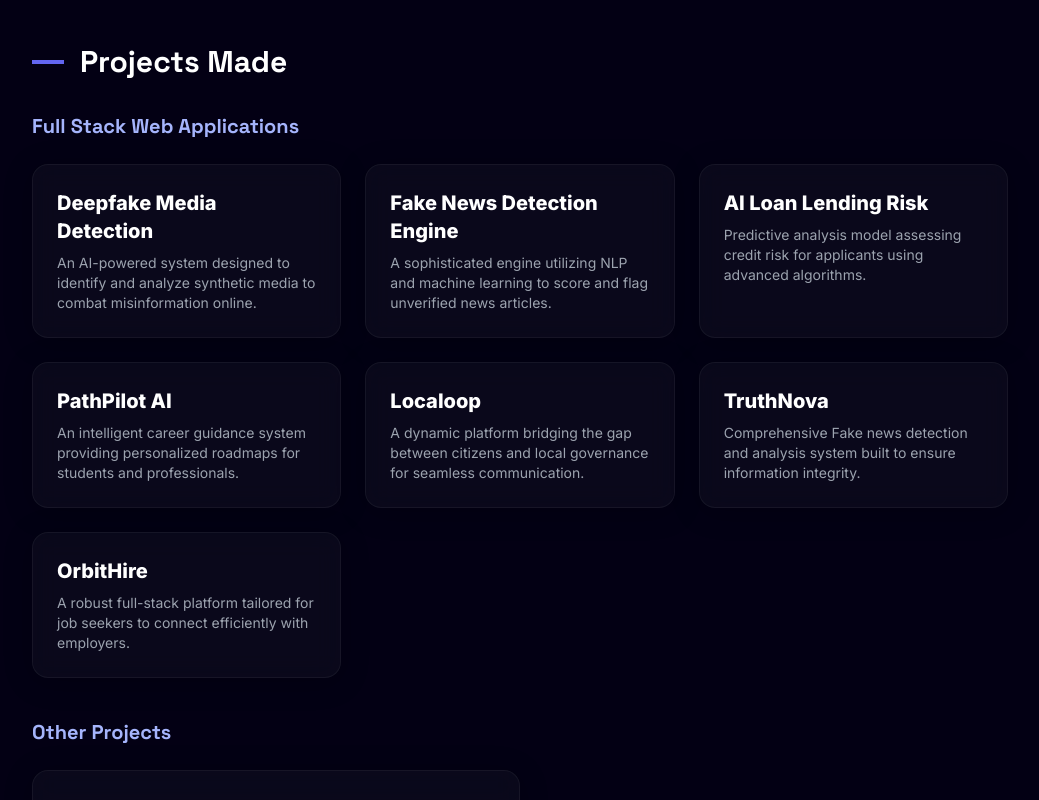
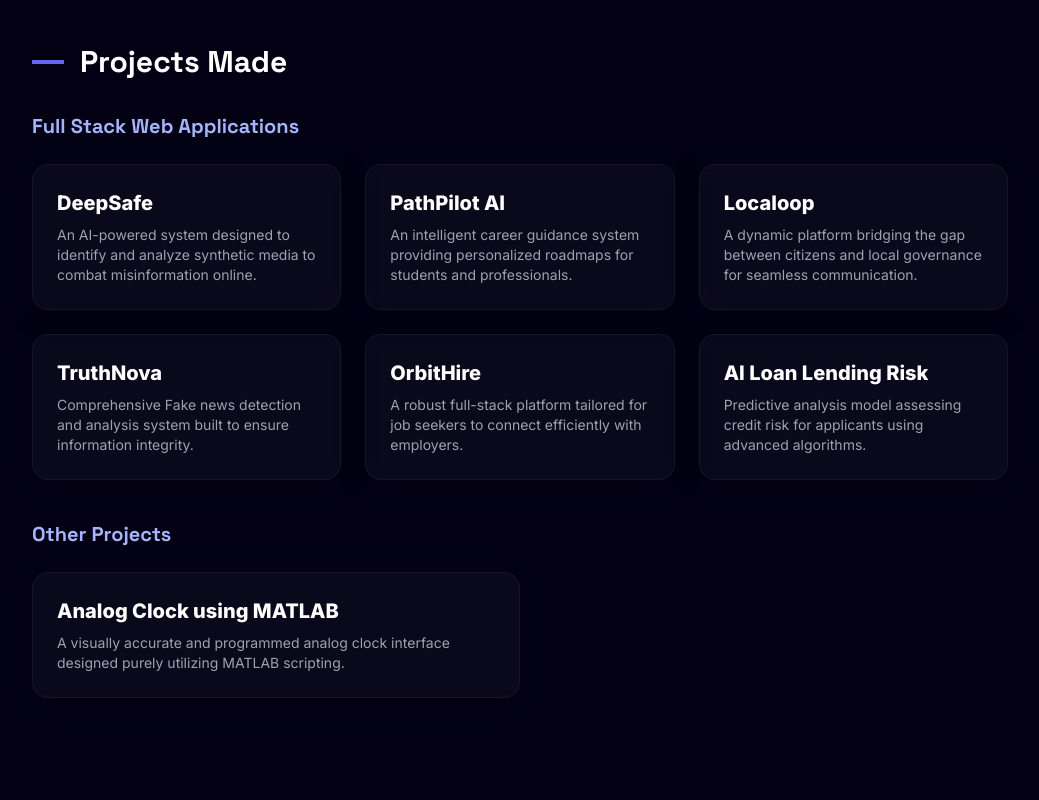
Before and after one commit to harshil-kamc/Portfolio, a plain HTML site: page index.html in a window 1280 px wide. Shown: the part 2000-2800 px from the top of the page, without its empty margins (120-1159 px from the left). Drawn offline with nearby package versions, Linux system fonts and the light colour scheme.

Commit message:
Update project names and particle count settings

```diff
--- a/index.html
+++ b/index.html
@@ -219,16 +219,8 @@
 
             <div class="grid grid-cols-1 md:grid-cols-2 lg:grid-cols-3 gap-4 md:gap-6">
                 <div class="glass-panel p-5 md:p-6 flex flex-col h-full">
-                    <h4 class="text-lg md:text-xl font-bold text-white mb-2">Deepfake Media Detection</h4>
+                    <h4 class="text-lg md:text-xl font-bold text-white mb-2">DeepSafe</h4>
                     <p class="text-xs md:text-sm text-gray-400 flex-grow">An AI-powered system designed to identify and analyze synthetic media to combat misinformation online.</p>
-                </div>
-                <div class="glass-panel p-5 md:p-6 flex flex-col h-full">
-                    <h4 class="text-lg md:text-xl font-bold text-white mb-2">Fake News Detection Engine</h4>
-                    <p class="text-xs md:text-sm text-gray-400 flex-grow">A sophisticated engine utilizing NLP and machine learning to score and flag unverified news articles.</p>
-                </div>
-                <div class="glass-panel p-5 md:p-6 flex flex-col h-full">
-                    <h4 class="text-lg md:text-xl font-bold text-white mb-2">AI Loan Lending Risk</h4>
-                    <p class="text-xs md:text-sm text-gray-400 flex-grow">Predictive analysis model assessing credit risk for applicants using advanced algorithms.</p>
                 </div>
                 <div class="glass-panel p-5 md:p-6 flex flex-col h-full">
                     <h4 class="text-lg md:text-xl font-bold text-white mb-2">PathPilot AI</h4>
@@ -245,6 +237,10 @@
                 <div class="glass-panel p-5 md:p-6 flex flex-col h-full">
                     <h4 class="text-lg md:text-xl font-bold text-white mb-2">OrbitHire</h4>
                     <p class="text-xs md:text-sm text-gray-400 flex-grow">A robust full-stack platform tailored for job seekers to connect efficiently with employers.</p>
+                </div>
+                 <div class="glass-panel p-5 md:p-6 flex flex-col h-full">
+                    <h4 class="text-lg md:text-xl font-bold text-white mb-2">AI Loan Lending Risk</h4>
+                    <p class="text-xs md:text-sm text-gray-400 flex-grow">Predictive analysis model assessing credit risk for applicants using advanced algorithms.</p>
                 </div>
             </div>
 
@@ -395,7 +391,7 @@
         const particlesGeometry = new THREE.BufferGeometry();
         // Reduce particle count on mobile for better performance, keep high for PC
         const isMobile = window.innerWidth < 768;
-        const particlesCount = isMobile ? 800 : 1500;
+        const particlesCount = isMobile ? 1000 : 2000;
         const posArray = new Float32Array(particlesCount * 3);
 
         for(let i = 0; i < particlesCount * 3; i++) {
```
